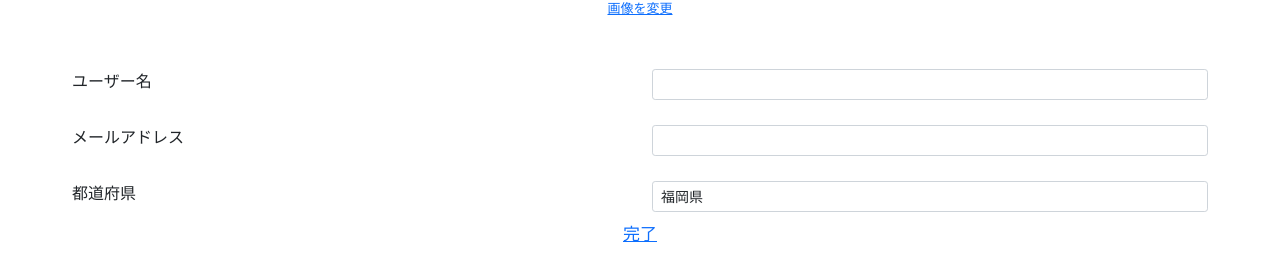
After one commit to hmasudas/teamA, a Flask app: template templates/profile2.html in a window 1280 px wide. The commit adds this page. Shown: the part 943-1196 px from the top of the page. Run offline with Flask 2, Linux system fonts and the light colour scheme; the template is opened without the code that fills it, so the values that code supplies are empty.

Commit message:
profile commit

```diff
--- a/app.py
+++ b/app.py
@@ -55,5 +55,10 @@ def post():
         # nameとtitleをindex.htmlに変数展開
         return render_template('index.html',name=name)
 
+@app.route('/profile', methods=['GET'])
+def profile():
+        # nameとtitleをindex.htmlに変数展開
+        return render_template('profile.html',title='プロフィール')
+
 if __name__ == '__main__':
   app.run(host='0.0.0.0', port=5000, debug=True)
--- a/templates/index.html
+++ b/templates/index.html
@@ -10,4 +10,5 @@
     <input type="text" name="txt">
     <button type="submit">Start</button>
   </form>
+  <a href="/profile">プロフィール</a>
 {% endblock %}
--- /dev/null
+++ b/templates/profile2.html
@@ -0,0 +1,41 @@
+<!DOCTYPE html>
+<html lang="ja">
+	<head>
+		<meta charset="utf-8">
+		<meta name="viewport" content="width=device-width, initial-scale=1,shrink-to-fit=no">
+
+		<link rel="stylesheet" href="css/profile.css">
+
+		<link href="https://cdn.jsdelivr.net/npm/bootstrap@5.0.0-beta1/dist/css/bootstrap.min.css" rel="stylesheet" integrity="sha384-giJF6kkoqNQ00vy+HMDP7azOuL0xtbfIcaT9wjKHr8RbDVddVHyTfAAsrekwKmP1" crossorigin="anonymous">
+		<link href="https://maxcdn.bootstrapcdn.com/font-awesome/4.7.0/css/font-awesome.min.css" rel="stylesheet">
+		<script src="sample.js"></script>
+ 		<title>TELLEPOS</title>
+	</head>
+	<body>
+		<div class="container-fluid ">
+			<div class="row justify-content-center">
+				<img src="img/img1.png" alt="" title="" style="margin:0;">
+				<a href="#" class="text-center" style="margin-bottom:50px; font-size:13px" >画像を変更</a>
+			</div>
+			<div class="row mx-5 bo">
+				<div class="col-6"><p class="right">ユーザー名</p></div>
+				<div class="col-6"><input class="form-control form-control-sm" type="text"></div>
+			</div>
+			<div class="row mx-5 mt-3 bo">
+				<div class="col-6"><p class="right">メールアドレス</p></div>
+				<div class="col-6"><input class="form-control form-control-sm" type="text"></div>
+			</div>
+			<div class="row mx-5 mt-3 bo">
+				<div class="col-6"><p class="right">都道府県</p></div>
+				<div class="col-6"><select class="form-control form-control-sm"><option>福岡県</option></select></div>
+			</div>
+			<div class="row">
+				<div class="text-center"><a href="profile2.html" class="btn-flat-border btn-lg w-50" style="font-size:17px; margin-top:60px; margin-bottom:100px;">完了</a></div>
+			</div>
+		</div>
+
+		<script src="https://code.jquery.com/jquery-3.5.1.min.js" integrity="sha256-9/aliU8dGd2tb6OSsuzixeV4y/faTqgFtohetphbbj0=" crossorigin="anonymous"></script>
+		<script src="https://cdn.jsdelivr.net/npm/bootstrap@5.0.0-beta1/dist/js/bootstrap.bundle.min.js" integrity="sha384-ygbV9kiqUc6oa4msXn9868pTtWMgiQaeYH7/t7LECLbyPA2x65Kgf80OJFdroafW" crossorigin="anonymous"></script>
+
+	</body>
+</html>
```
Also changed, not shown: templates/profile1.html (added, +39 -0 lines).
